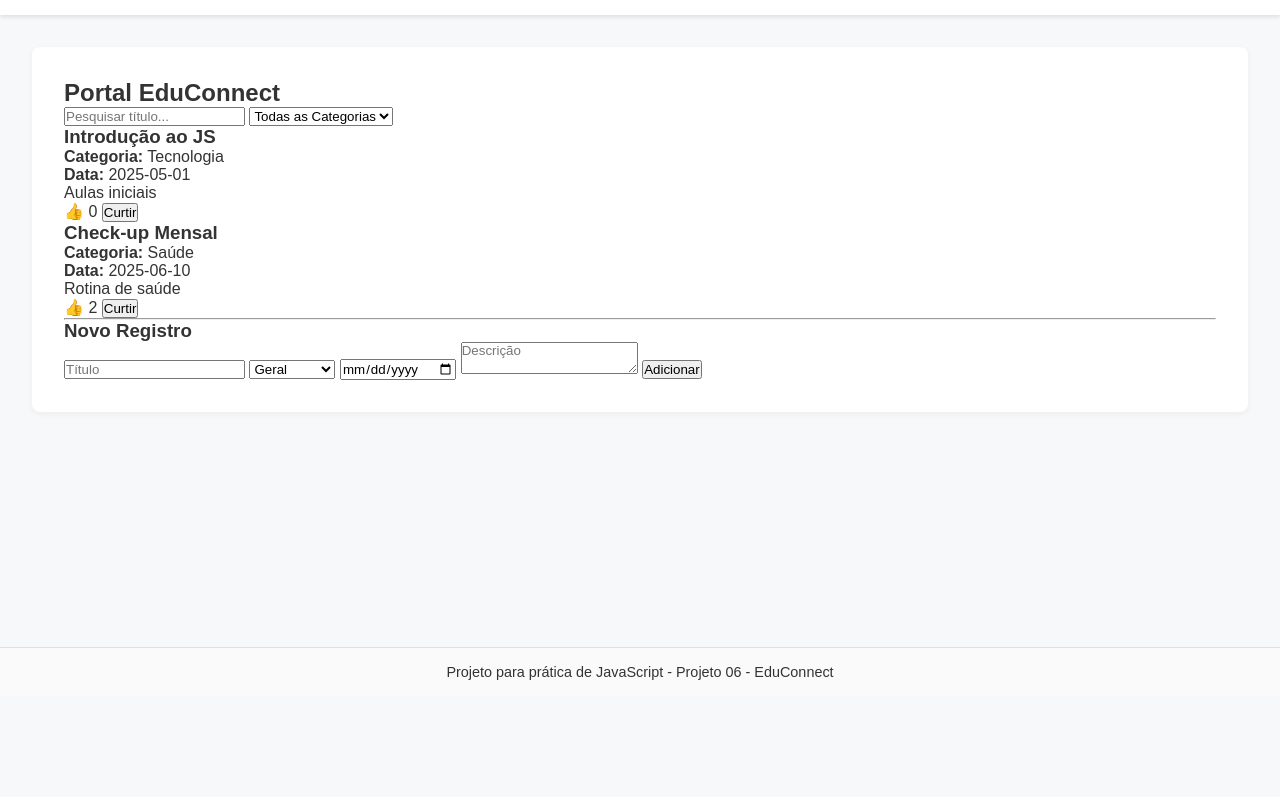
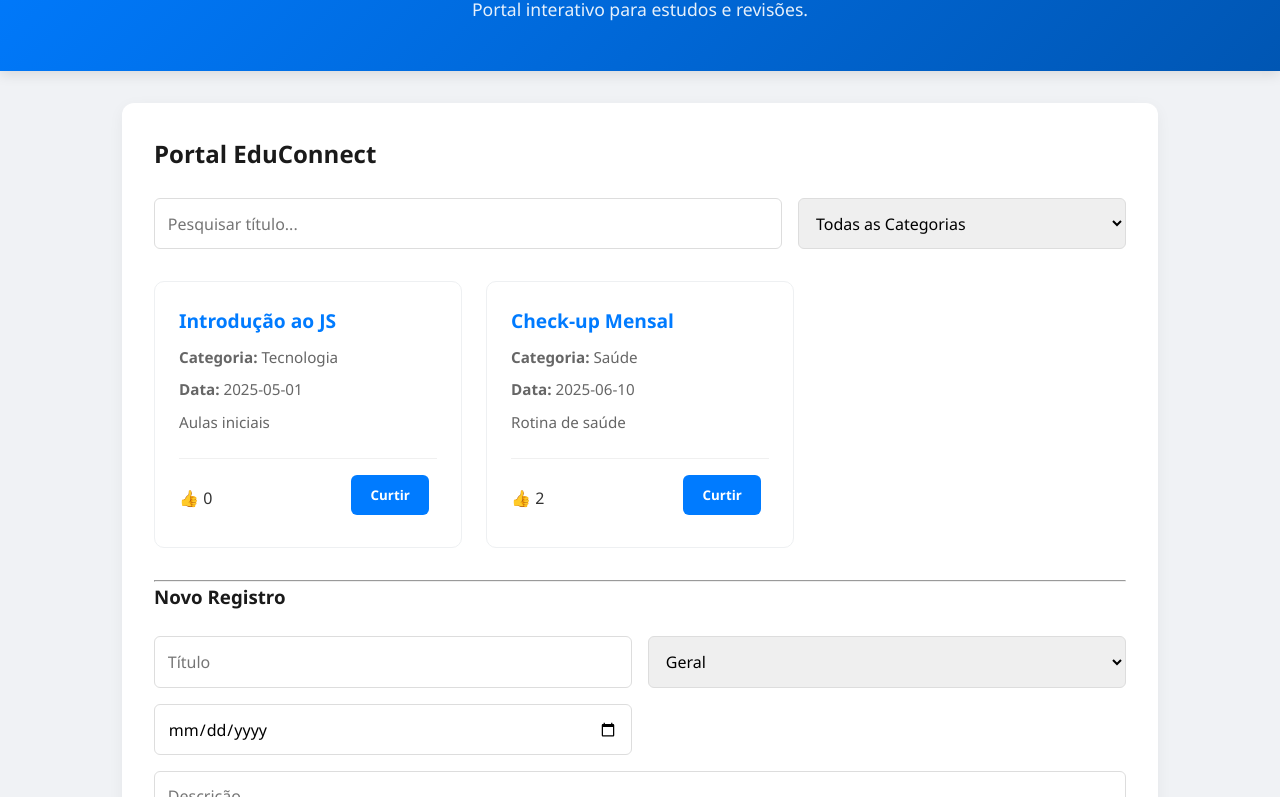
Before and after one commit to Mateus-Dantas-007/EduConnect, a plain HTML site: page index.html in a window 1280 px wide. Shown: the part 104-901 px from the top of the page. Before the commit the page ends 800 px from the top, so only its background shows below. Drawn offline with Linux system fonts and the light colour scheme.

Commit message:
feat : produto final

```diff
--- a/index.html
+++ b/index.html
@@ -45,6 +45,14 @@
       <p id="mensagemSucesso" style="color: green; display: none;">Adicionado com sucesso!</p>
     </section>
   </section>
+  <section class="content">
+    <h2>Ordenação</h2>
+    <button id="ordenarCurtidas">Ordenar por Curtidas</button>
+    <button id="ordenarData">Ordenar por Data</button>
+  </section>
+
+  <section id="conteudo" class="content"></section>
+
 </main>
 <script src="script.js"></script>
   <footer>
--- a/script.js
+++ b/script.js
@@ -1,15 +1,22 @@
-// 1. Estrutura de Dados Inicia
+// 1. Estrutura de Dados Inicial (Unificada)
 let dados = JSON.parse(localStorage.getItem('educonnect_dados')) || [
     { id: 1, titulo: 'Introdução ao JS', categoria: 'Tecnologia', data: '2025-05-01', descricao: 'Aulas iniciais', curtidas: 0 },
     { id: 2, titulo: 'Check-up Mensal', categoria: 'Saúde', data: '2025-06-10', descricao: 'Rotina de saúde', curtidas: 2 }
 ];
 
+// Seleção de elementos do DOM
 const containerCards = document.getElementById('containerCards');
 const formCadastro = document.getElementById('formCadastro');
+const msgFeedback = document.getElementById('mensagemSucesso');
 
-// 2. Renderização Dinâmica
+// 2. Renderização Dinâmica (Função única e poderosa)
 function renderizarCards(listaParaExibir) {
-  containerCards.innerHTML = '';
+    containerCards.innerHTML = ''; // Limpa o container antes de renderizar
+
+    if (listaParaExibir.length === 0) {
+        containerCards.innerHTML = '<p>Nenhum registro encontrado.</p>';
+        return;
+    }
 
     listaParaExibir.forEach(item => {
         const card = document.createElement('div');
@@ -18,7 +25,7 @@ function renderizarCards(listaParaExibir) {
             <h3>${item.titulo}</h3>
             <p><strong>Categoria:</strong> ${item.categoria}</p>
             <p><strong>Data:</strong> ${item.data}</p>
-      <p>${item.descricao}</p>
+            <p>${item.descricao || ''}</p>
             <div class="acoes">
                 <span>👍 ${item.curtidas}</span>
                 <button onclick="curtir(${item.id})">Curtir</button>
@@ -42,20 +49,42 @@ function filtrar() {
     renderizarCards(dadosFiltrados);
 }
 
-// Eventos de Filtro
+// Eventos de Filtro e Busca
 document.getElementById('inputBusca').addEventListener('input', filtrar);
 document.getElementById('filtroCategoria').addEventListener('change', filtrar);
 
-// 4. Formulário de Cadastro e LocalStorage
+// 4. Ordenação (Novas funcionalidades)
+document.getElementById("ordenarCurtidas").addEventListener("click", () => {
+    dados.sort((a, b) => b.curtidas - a.curtidas);
+    salvarERenderizar();
+});
+
+document.getElementById("ordenarData").addEventListener("click", () => {
+    dados.sort((a, b) => new Date(a.data) - new Date(b.data));
+    salvarERenderizar();
+});
+
+// 5. Formulário de Cadastro (Validação e Persistência)
 formCadastro.addEventListener('submit', (event) => {
     event.preventDefault();
 
+    const tituloVal = document.getElementById('titulo').value.trim();
+    const categoriaVal = document.getElementById('categoria').value;
+    const dataVal = document.getElementById('data').value;
+    const descVal = document.getElementById('descricao').value;
+
+    // Validação simples
+    if (tituloVal.length < 3) {
+        alert("O título deve ter pelo menos 3 caracteres.");
+        return;
+    }
+
     const novoItem = {
         id: Date.now(),
-    titulo: document.getElementById('titulo').value,
-    categoria: document.getElementById('categoria').value,
-    data: document.getElementById('data').value,
-    descricao: document.getElementById('descricao').value,
+        titulo: tituloVal,
+        categoria: categoriaVal,
+        data: dataVal,
+        descricao: descVal,
         curtidas: 0
     };
 
@@ -63,9 +92,10 @@ formCadastro.addEventListener('submit', (event) => {
     salvarERenderizar();
 
     formCadastro.reset();
-  mostrarMensagem();
+    mostrarFeedback("Registro adicionado com sucesso!", "green");
 });
 
+// 6. Funções Auxiliares (Reutilizáveis)
 function curtir(id) {
     const item = dados.find(d => d.id === id);
     if (item) {
@@ -76,13 +106,16 @@ function curtir(id) {
 
 function salvarERenderizar() {
     localStorage.setItem('educonnect_dados', JSON.stringify(dados));
-  renderizarCards(dados);
+    // Após salvar, chamamos o filtrar para manter a busca/categoria atual se houver
+    filtrar();
 }
 
-function mostrarMensagem() {
-  const msg = document.getElementById('mensagemSucesso');
-  msg.style.display = 'block';
-  setTimeout(() => msg.style.display = 'none', 3000);
+function mostrarFeedback(texto, cor) {
+    msgFeedback.innerText = texto;
+    msgFeedback.style.color = cor;
+    msgFeedback.style.display = 'block';
+    setTimeout(() => msgFeedback.style.display = 'none', 3000);
 }
 
+// Inicialização da página
 renderizarCards(dados);
--- a/style.css
+++ b/style.css
@@ -1,6 +1,137 @@
-* { box-sizing: border-box; margin: 0; padding: 0; font-family: Arial, sans-serif; }
-body { background-color: #f7f8fa; color: #333; display: flex; flex-direction: column; min-height: 100vh; }
-header { background: #fff; padding: 2rem; box-shadow: 0 2px 4px rgba(0,0,0,0.1); text-align: center; }
-main { flex: 1; padding: 2rem; }
-.content { background: #fff; padding: 2rem; border-radius: 8px; box-shadow: 0 2px 6px rgba(0,0,0,0.05); }
-footer { text-align: center; padding: 1rem; font-size: 0.9rem; background: #fafafa; border-top: 1px solid #e0e0e0; }
+* {
+    box-sizing: border-box;
+    margin: 0;
+    padding: 0;
+    font-family: 'Segoe UI', Roboto, Helvetica, Arial, sans-serif;
+}
+
+body {
+    background-color: #f0f2f5;
+    color: #333;
+    display: flex;
+    flex-direction: column;
+    min-height: 100vh;
+    line-height: 1.6;
+}
+
+header {
+    background: linear-gradient(135deg, #007bff, #0056b3);
+    color: white;
+    padding: 3rem 1rem;
+    box-shadow: 0 4px 12px rgba(0,0,0,0.1);
+    text-align: center;
+}
+
+header p { opacity: 0.9; font-size: 1.1rem; }
+
+main {
+    flex: 1;
+    padding: 2rem;
+    max-width: 1100px;
+    margin: 0 auto;
+    width: 100%;
+}
+
+.content {
+    background: #fff;
+    padding: 2rem;
+    border-radius: 12px;
+    box-shadow: 0 4px 15px rgba(0,0,0,0.05);
+    margin-bottom: 2rem;
+}
+
+h2, h3 { margin-bottom: 1.5rem; color: #1a1a1a; }
+
+.controles {
+    display: flex;
+    gap: 1rem;
+    margin-bottom: 2rem;
+    flex-wrap: wrap;
+}
+
+input[type="text"], input[type="date"], select, textarea {
+    padding: 0.8rem;
+    border: 1px solid #ddd;
+    border-radius: 6px;
+    font-size: 1rem;
+    outline: none;
+    transition: border-color 0.3s;
+}
+
+input[type="text"]:focus, select:focus { border-color: #007bff; }
+
+#inputBusca { flex: 2; min-width: 200px; }
+#filtroCategoria { flex: 1; min-width: 150px; }
+
+.container-cards {
+    display: grid;
+    grid-template-columns: repeat(auto-fill, minmax(280px, 1fr));
+    gap: 1.5rem;
+    margin-bottom: 2rem;
+}
+
+.card {
+    background: #fff;
+    border: 1px solid #eef0f2;
+    border-radius: 10px;
+    padding: 1.5rem;
+    transition: transform 0.2s, box-shadow 0.2s;
+    display: flex;
+    flex-direction: column;
+    justify-content: space-between;
+}
+
+.card:hover {
+    transform: translateY(-5px);
+    box-shadow: 0 8px 20px rgba(0,0,0,0.1);
+}
+
+.card h3 { color: #007bff; margin-bottom: 0.5rem; font-size: 1.2rem; }
+.card p { font-size: 0.95rem; color: #666; margin-bottom: 0.5rem; }
+
+
+button {
+    padding: 0.7rem 1.2rem;
+    border: none;
+    border-radius: 6px;
+    background-color: #007bff;
+    color: white;
+    cursor: pointer;
+    font-weight: 600;
+    transition: background 0.3s;
+}
+
+button:hover { background-color: #0056b3; }
+
+.acoes {
+    display: flex;
+    justify-content: space-between;
+    align-items: center;
+    margin-top: 1rem;
+    padding-top: 1rem;
+    border-top: 1px solid #f0f0f0;
+}
+
+#formCadastro {
+    display: grid;
+    grid-template-columns: 1fr 1fr;
+    gap: 1rem;
+}
+
+#formCadastro textarea { grid-column: span 2; min-height: 100px; }
+#formCadastro button { grid-column: span 2; padding: 1rem; font-size: 1.1rem; }
+
+.content button { margin-right: 0.5rem; margin-bottom: 0.5rem; }
+
+footer {
+    text-align: center;
+    padding: 2rem;
+    font-size: 0.9rem;
+    background: #fff;
+    border-top: 1px solid #e0e0e0;
+}
+
+@media (max-width: 600px) {
+    #formCadastro { grid-template-columns: 1fr; }
+    #formCadastro textarea, #formCadastro button { grid-column: span 1; }
+}
```
Lines whose indentation alone changed are shown as unchanged.
